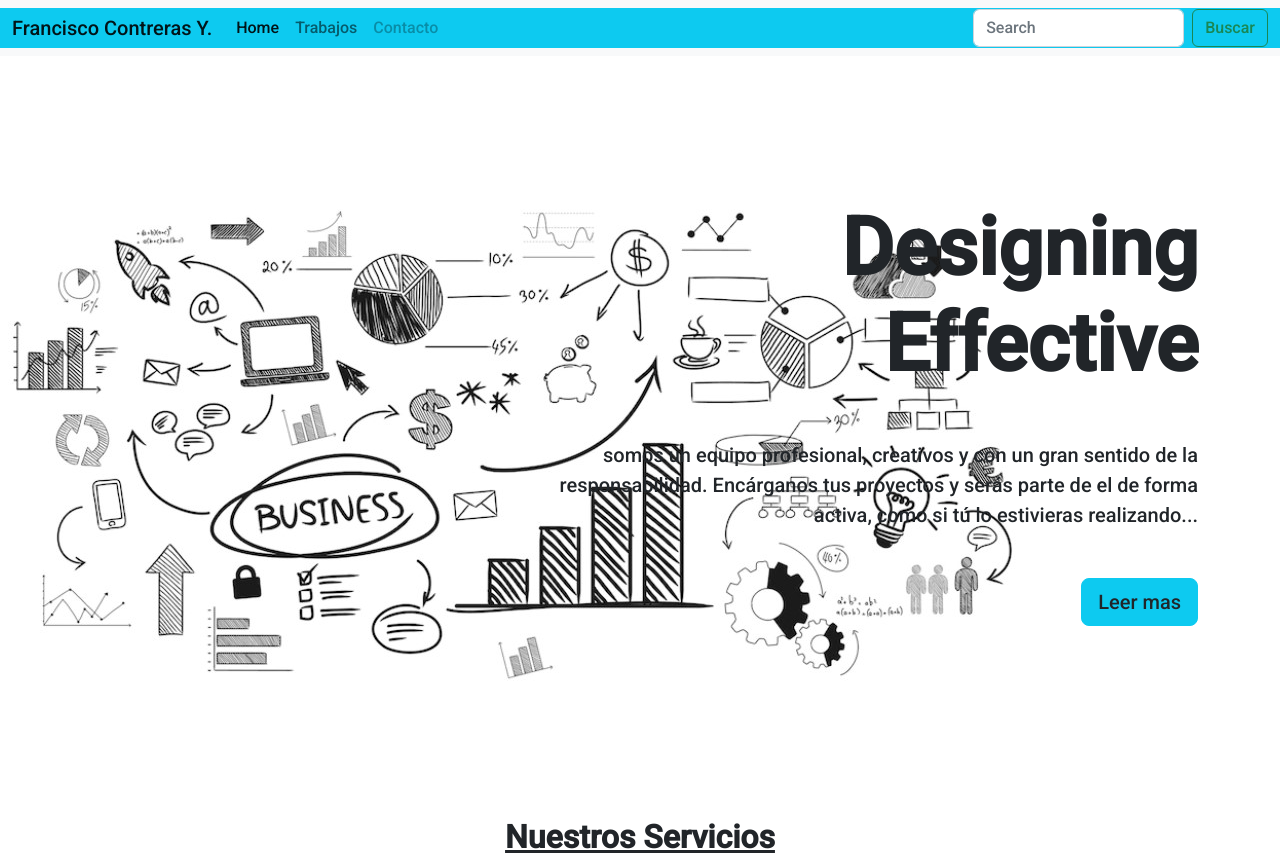
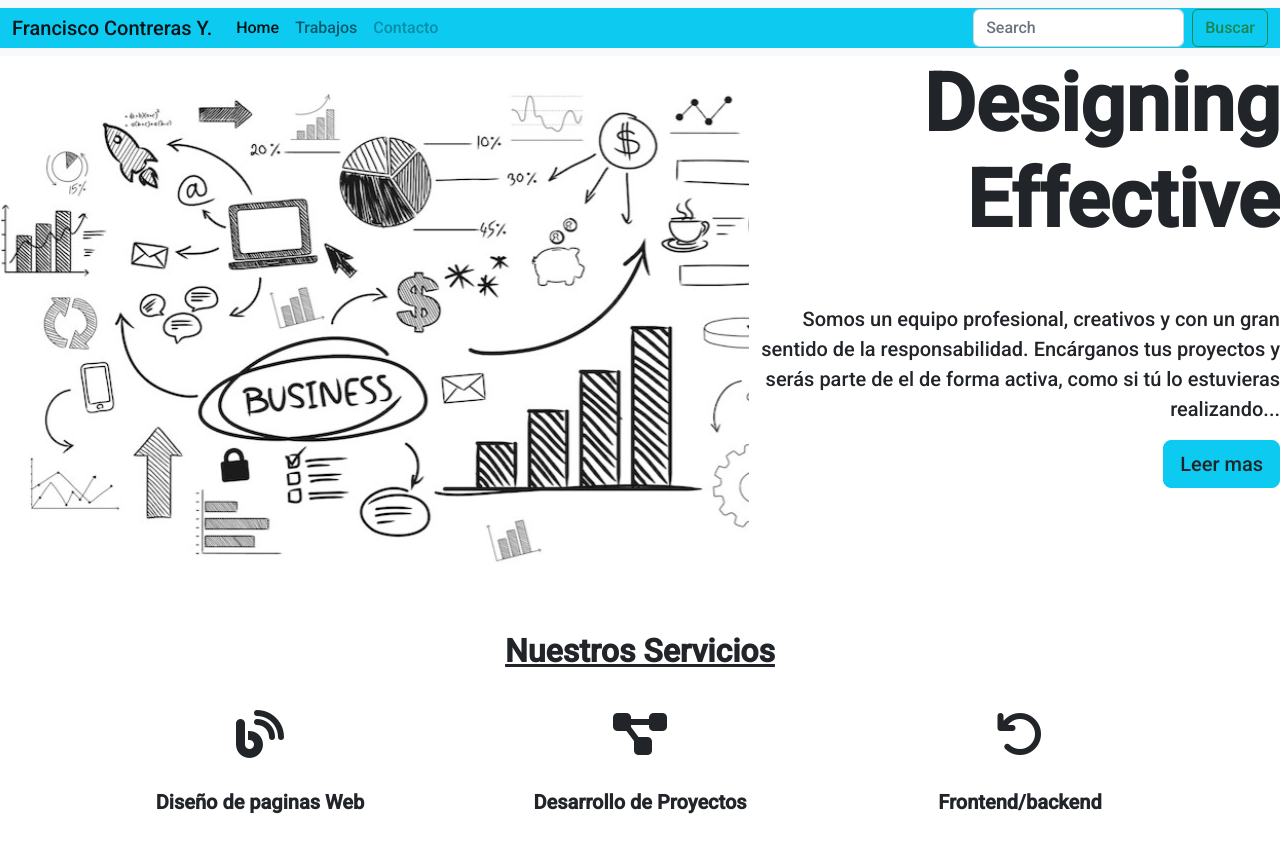
Before and after one commit to Francisco100-c/panxocu.github.io, a plain HTML site: page index.html in a window 1280 px wide. Shown: the top 859 px of the page. Drawn offline with nearby package versions, Linux system fonts and the light colour scheme.

Commit message:
Modificado header

```diff
--- a/index.html
+++ b/index.html
@@ -41,20 +41,28 @@
           </div>
         </div>
       </nav>
-        <header id="Hero-Section" class="text-light text-end py-5 mt-5">
-            <div class="container">
-                <div class="ms-auto col-12 col-md-7 ">
-                    <h1 class=" text-dark display-1 fw-bold my-5">
-                        Designing<br> Effective
-                    </h1>
-                    <p class=" fs-5 text text-dark my-5">
-                        somos un equipo profesional, creativos y con un gran sentido de la responsabilidad. Encárganos tus proyectos y serás parte de el de forma activa, como si tú lo estivieras realizando...
+        <header class="">
+            <div class="row">
+              <div class="col-md-7" id="Hero-Section"></div>
+                <div class="ms-auto col-12 col-md-5 ">
+                  <div class="row">
+                    <h1 class=" text-dark display-1 fw-bold text-end">
+                      Designing<br> Effective
+                  </h1>
+                  </div>
+                  <div class="row text-light text-end mt-5">
+                    <p class="fs-5 text text-dark">
+                        Somos un equipo profesional, creativos y con un gran sentido de la responsabilidad. Encárganos tus proyectos y serás parte de el de forma activa, como si tú lo estuvieras realizando...
                     </p>
-                    <div class="mb-5 pb-5">
-                        <button class=" text-dark btn btn-lg btn-info text-light">Leer mas</button>
-                    </div>
+                  </div>
+                  <div class="mb-5 pb-5 text-end">
+                    <button class=" text-dark btn btn-lg btn-info text-light">Leer mas</button>
                 </div>
-            </div>
+                </div>
+
+
+                </div>
+
         </header>
         <section id="Acerca-de-mi" class="container text-center my-5">
             <h2 class="text-decoration-underline fw-bold my-4">Nuestros Servicios</h2>
@@ -78,7 +86,7 @@
             <section class=" ms-5 row mb-3 mt-4">
                 <div class=" mt-3 col-xs-12 col-lg-4 col-md-6 ">
                  <div class="card"  style="width: 18rem; ">
-                     <img src="/assets/img/curriculum.jpg" class="card-img-top" alt="...">
+                     <img src="assets/img/curriculum.jpg" class="card-img-top" alt="...">
                      <div class="card-body">
                        <h5 class="card-title">Curriculum Vitae</h5>
                        <hr>
@@ -112,7 +120,6 @@
                         </div>
                       </div>
                    </div>
-                   <div class="row">
                     <div class=" mt-3 col-xs-12 col-lg-4 col-md-6">
                       <div class="card"  style="width: 18rem;">
                           <img src="/assets/img/cuppon.jpg" class="card-img-top" alt="...">
@@ -127,7 +134,7 @@
                      </div>
                      <div class=" mt-3 col-xs-12 col-lg-4 col-md-6">
                       <div class="card"  style="width: 18rem;">
-                          <img src="/assets/img/capitana.jpg" class="card-img-top" alt="...">
+                          <img src="/assets/img/capitana.jpg" class="card-img-top" style="height: 80">
                           <div class="card-body">
                             <h5 class="card-title">La Capitana Restaurant</h5>
                             <hr>
@@ -149,7 +156,7 @@
                           </div>
                         </div>
                      </div>
-                   </div>
+
 
              </section>
         </section>
```
